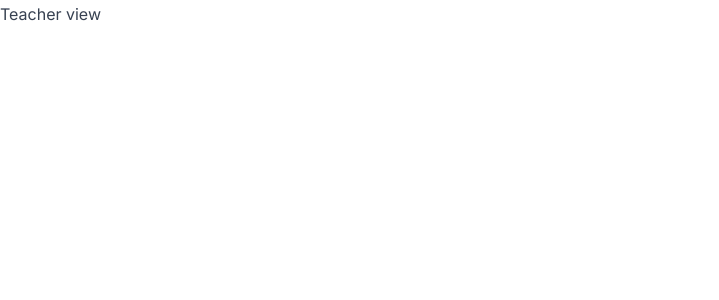
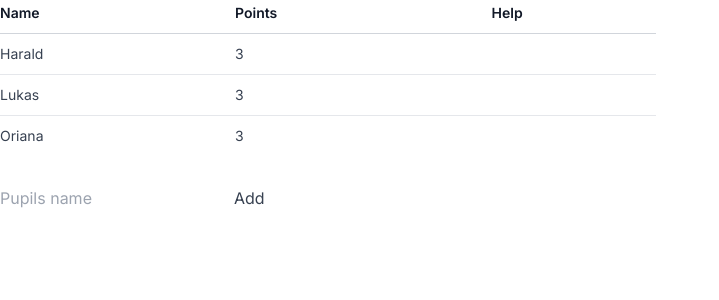
Before and after one commit to Oriianamendez/sci-quest-math, a Next.js app: page /dashboard in a window 1280 px wide. Shown: the top 300 px of the page, without its empty margins (0-719 px from the left). Built offline with nearby package versions, Linux system fonts and the light colour scheme.

Commit message:
gh-11 visual pupils table
Co-authored-by: Lukas Laas <lukas.s.laas@gmail.com>
Co-authored-by: Hano2001 <Haraldnorlin93@gmail.com>

```diff
--- a/src/app/dashboard/page.tsx
+++ b/src/app/dashboard/page.tsx
@@ -1,3 +1,45 @@
 export default function Dashboard() {
-  return <>Teacher view</>;
+  const mockPupils = [
+    {
+      id: 1,
+      name: "Harald",
+      points: 3,
+    },
+    {
+      id: 2,
+      name: "Lukas",
+      points: 3,
+    },
+    {
+      id: 3,
+      name: "Oriana",
+      points: 3,
+    },
+  ];
+
+  return (
+    <>
+      <table>
+        <thead>
+          <tr>
+            <th>Name</th>
+            <th>Points</th>
+            <th>Help</th>
+          </tr>
+        </thead>
+        <tbody>
+          {mockPupils.map((pupil) => (
+            <tr key={pupil.id}>
+              <td>{pupil.name}</td>
+              <td>{pupil.points}</td>
+            </tr>
+          ))}
+        </tbody>
+      </table>
+      <form action="">
+        <input type="text" placeholder="Pupils name" />
+        <button>Add</button>
+      </form>
+    </>
+  );
 }
```
